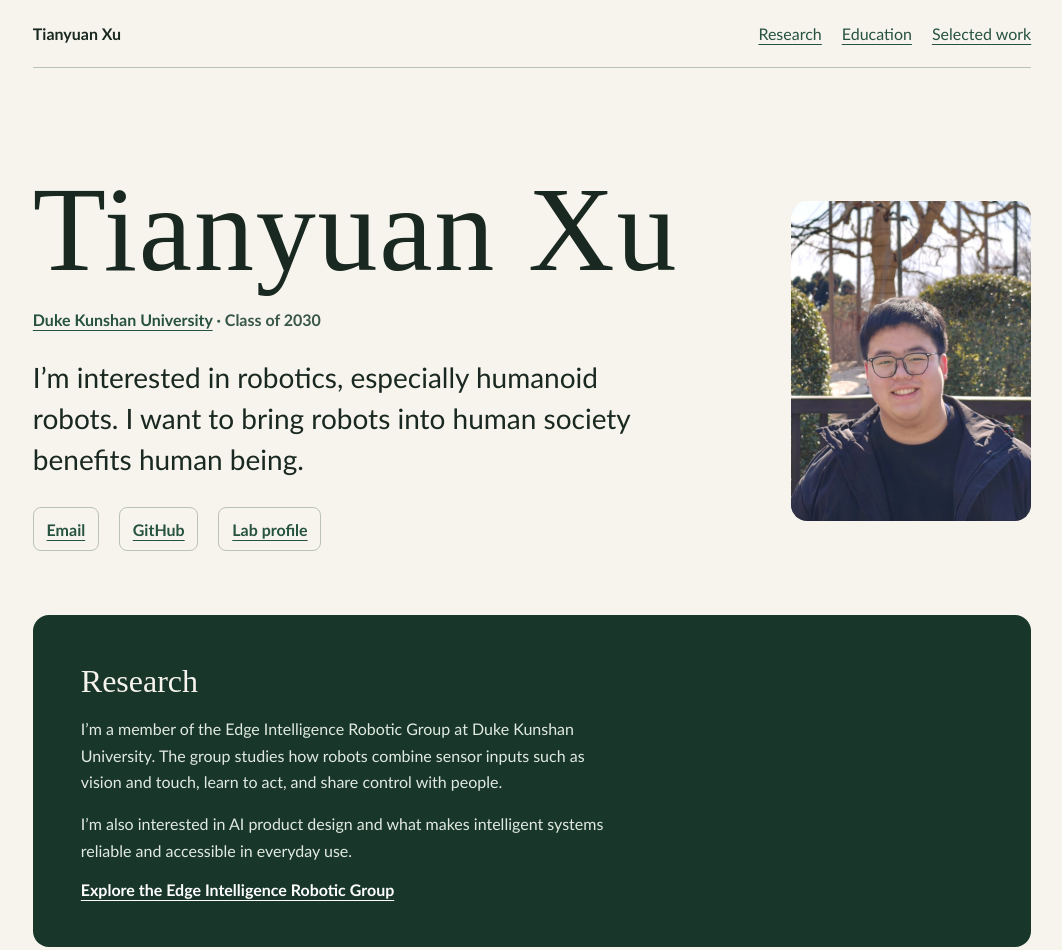
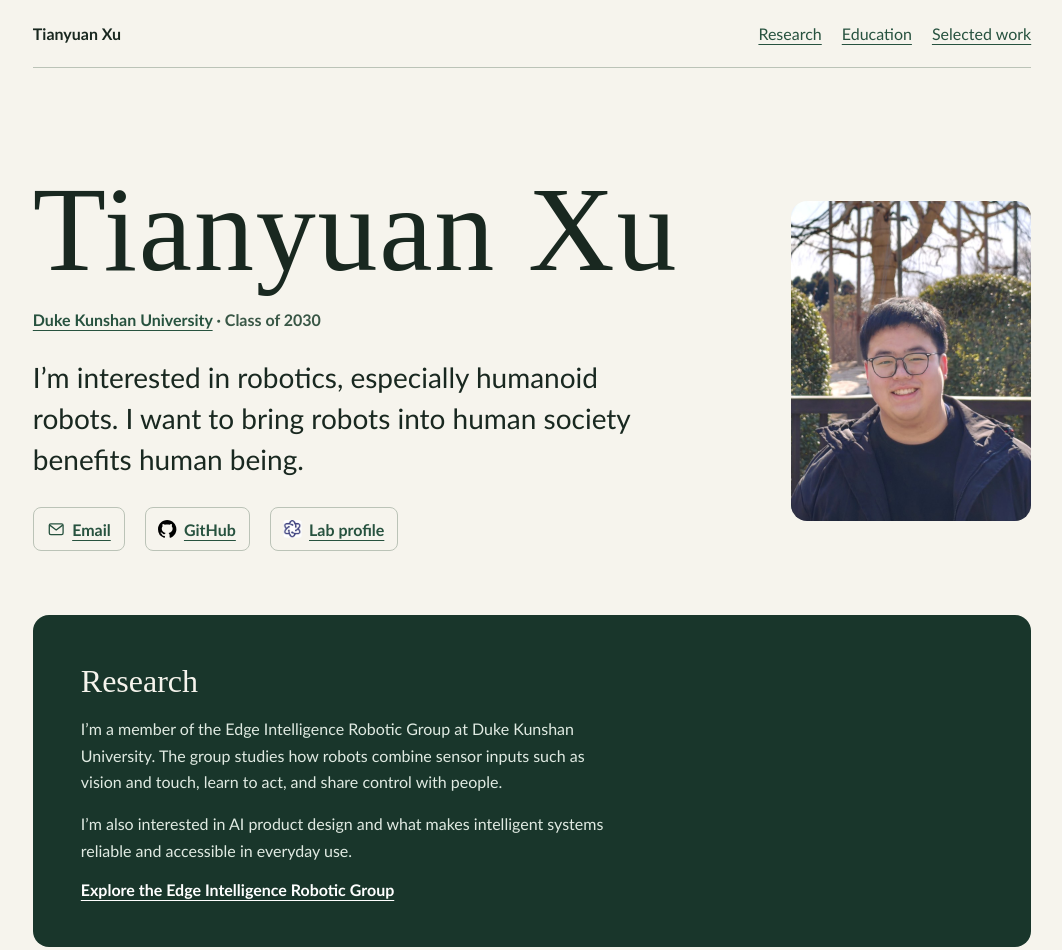
Before and after one commit to TenneyXu/tenneyxu.github.io, a plain HTML site: page index.html in a window 1280 px wide. Shown: the top 950 px of the page, without its empty margins (108-1170 px from the left). Drawn offline with Linux system fonts and the light colour scheme.

Commit message:
Add lab, GitHub and email icons to profile links

```diff
--- a/index.html
+++ b/index.html
@@ -47,6 +47,9 @@
     .research a { color: #fff; font-weight: 600; }
     :focus-visible { outline: 2px solid currentColor; outline-offset: 4px; }
     footer { border-top: 1px solid #bbc3b7; }
+    .profile-links a { gap: .45rem; }
+    .profile-icon { width: 1.15rem; height: 1.15rem; flex: none; vertical-align: middle; }
+    .lab-icon { object-fit: contain; border-radius: .2rem; }
   </style>
 </head>
 <body>
@@ -61,9 +64,9 @@
         <p class="affiliation"><a href="https://www.dukekunshan.edu.cn/">Duke Kunshan University</a> · Class of 2030</p>
         <p class="intro">I’m interested in robotics, especially humanoid robots. I want to bring robots into human society benefits human being.</p>
         <nav class="profile-links" aria-label="Contact and profiles">
-          <a href="mailto:tenneyhsu@outlook.com">Email</a>
-          <a href="https://github.com/TenneyXu">GitHub</a>
-          <a href="https://edge-intelligence-lab.github.io/Robotic-Group/#people">Lab profile</a>
+          <a href="mailto:tenneyhsu@outlook.com"><svg class="profile-icon" aria-hidden="true" viewBox="0 0 24 24" fill="none" stroke="currentColor" stroke-width="1.7" stroke-linecap="round" stroke-linejoin="round"><rect x="3" y="5" width="18" height="14" rx="2"/><path d="m4 7 8 6 8-6"/></svg><span>Email</span></a>
+          <a href="https://github.com/TenneyXu"><svg class="profile-icon" aria-hidden="true" xmlns="http://www.w3.org/2000/svg" width="16" height="16" viewBox="0 0 16 16"><path d="M6.766 11.328c-2.063-.25-3.516-1.734-3.516-3.656 0-.781.281-1.625.75-2.188-.203-.515-.172-1.609.063-2.062.625-.078 1.468.25 1.968.703.594-.187 1.219-.281 1.985-.281.765 0 1.39.094 1.953.265.484-.437 1.344-.765 1.969-.687.218.422.25 1.515.046 2.047.5.593.766 1.39.766 2.203 0 1.922-1.453 3.375-3.547 3.64.531.344.89 1.094.89 1.954v1.625c0 .468.391.734.86.547C13.781 14.359 16 11.53 16 8.03 16 3.61 12.406 0 7.984 0 3.563 0 0 3.61 0 8.031a7.88 7.88 0 0 0 5.172 7.422c.422.156.828-.125.828-.547v-1.25c-.219.094-.5.156-.75.156-1.031 0-1.64-.562-2.078-1.609-.172-.422-.36-.672-.719-.719-.187-.015-.25-.093-.25-.187 0-.188.313-.328.625-.328.453 0 .844.281 1.25.86.313.452.64.655 1.031.655s.641-.14 1-.5c.266-.265.47-.5.657-.656"/></svg><span>GitHub</span></a>
+          <a href="https://edge-intelligence-lab.github.io/Robotic-Group/#people"><img class="profile-icon lab-icon" src="./lab-icon.jpg" alt=""><span>Lab profile</span></a>
         </nav>
       </div>
       <img class="portrait" src="portrait.jpg" width="719" height="960" alt="Photo of Tianyuan Xu">
```
